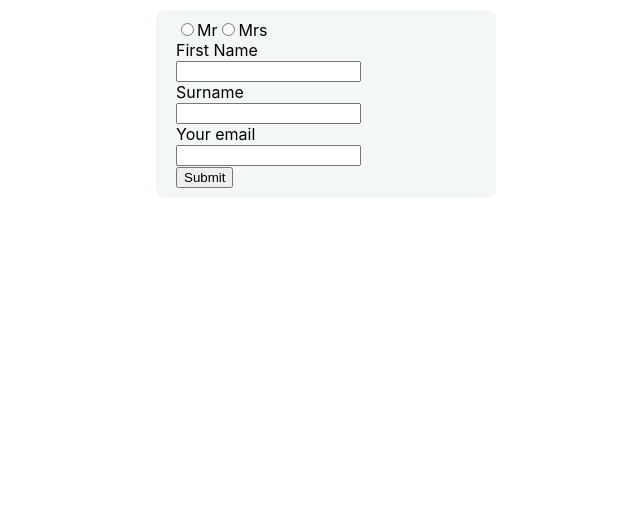
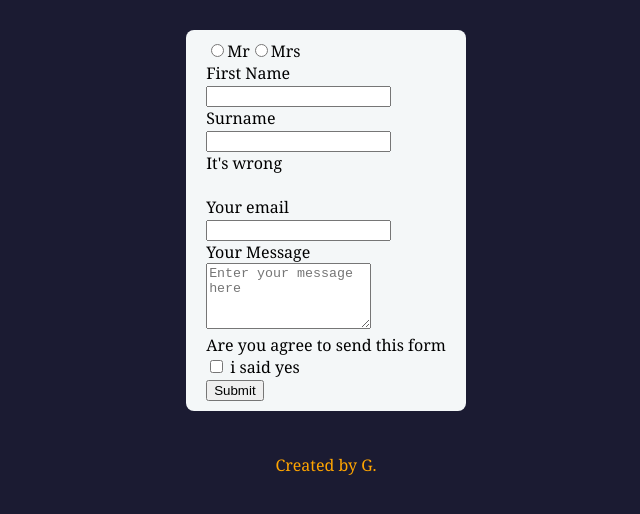
Before and after one commit to Made-By-J-Org/sync-lists, a React (Create React App) app: page / in a window 1280 px wide. Shown: the top 514 px of the page, without its empty margins (314-954 px from the left). Built offline with nearby package versions, Linux system fonts and the light colour scheme.

Commit message:
First validation of form

```diff
--- a/src/App.css
+++ b/src/App.css
@@ -37,12 +37,28 @@
   }
 }
 
+body{
+  width: 100%;
+  height: 100vh;
+  margin: 0;
+  background-color: #1b1b32;
+  color:aliceblue;
+  font-family:Georgia, 'Times New Roman', Times, serif;
+  font-size: 16px;
+}
 
 .form  {
   /* background-color:red; */
-  max-width: 300px;
-  margin: 10px auto;
+  color: black;
+  max-width: fit-content;
+  margin:  30px auto;
   padding: 10px 20px;
   background: #f4f7f8;
   border-radius: 8px;
 }
+
+footer{
+  text-align: center;
+  padding: 1%;
+  color: orange
+}
--- a/src/App.js
+++ b/src/App.js
@@ -1,58 +1,84 @@
 import './App.css';
 import React, { useState } from 'react';
-import parsePhoneNumber, { PhoneNumberMatcher } from 'libphonenumber-js';
-import {
-  isPossiblePhoneNumber,
-  isValidPhoneNumber,
-  validatePhoneNumberLength
-} from 'libphonenumber-js';
 export default App;
 
 function App() {
   const emailRegex = new RegExp(
     '^[a-zA-Z0-9._:$!%-]+@[a-zA-Z0-9.-]+.[a-zA-Z]$');
 
+  const personalInfoRegex = new RegExp(
+    '^[a-zA-Z]'
+  );
+
 
   const [name, setName] = useState('');
   const [surname, setSurname] = useState('');
   const [gender, setGender] = useState('');
   const [email, setEmail] = useState('');
+  const [message, setMessage] = useState('');
+  const [agrement, setAgrement] = useState('');
+  const [isNameOk, setIsNameOk] = useState(false);
+  const [isSurnameOk, setIsSurnameOk] = useState(false);
+  // const validateEmail = (e) => {
+  //   const valueForEmail = (e.target.value);
+  //   setEmail(valueForEmail)
+  //   console.log("1", emailRegex.test(valueForEmail))
 
+  //   if (emailRegex.test(valueForEmail)) {
+  //     console.log("2", email, valueForEmail,)
+  //   } else {
+  //     console.log("change an email")
+  //   }
 
-  const validateEmail = (e) => {
-    const valueForEmail = (e.target.value);
-    setEmail(valueForEmail)
-    console.log("1", emailRegex.test(valueForEmail))
-    if (emailRegex.test(valueForEmail)) {
-      console.log("2", email, valueForEmail,)
+  // }
+  function validatePersonalInfo(personalInfo, wichOne) {
+    if (personalInfoRegex.test(personalInfo)) {
+      if (wichOne === "name") {
+        setIsNameOk(true)
+      } else {
+        setIsSurnameOk(true)
+      }
     } else {
-      console.log("change an email")
+      console.log("wrong ", wichOne)
     }
 
   }
 
+
   const handleSubmit = () => {
-    if (name.length >= 5) {
-      console.log(gender, name, surname, email)
+
+    if (name != "") {
+      validatePersonalInfo(name, "name")
     } else {
-      console.log("warrning one or more fields needs interaction")
+      console.log("warrning, name is empty")
     };
-  };
+    if (surname != "") {
+      validatePersonalInfo(surname, "surname")
+    } else {
+      console.log("warrning, Surname is empty")
+    };
+    if (gender != "") {
+      console.log(name, surname, gender, email, message, agrement)
+    } else {
+      console.log("warrning, gender is empty")
+    };
+    if (message != "") {
+      console.log(name, surname, gender, email, message, agrement)
+    } else {
+      console.log("warrning, Message is empty")
+    };
+    if (agrement != "") {
+      console.log(name, surname, gender, email, message, agrement)
+    } else {
+      console.log("warrning, agrement is empty")
+    };
+    if (email != "") {
+      console.log(name, surname, gender, email, message, agrement)
+    } else {
+      console.log("warrning, Email is empty")
+    };
+  }
 
-  // const phoneNumber = parsePhoneNumber(' 8 (800) 555-35-35 ', 'RU')
-  // // if (phoneNumber) {
-  // //   phoneNumber.country === 'RU'
-  // //   phoneNumber.number === '+78005553535'
-  // //   phoneNumber.isPossible() === true
-  // //   phoneNumber.isValid() === true
-  // //   // Note: `.getType()` requires `/max` metadata: see below for an explanation.
-  // //   phoneNumber.getType() === 'TOLL_FREE'
-  // }
-  // isPossiblePhoneNumber('8 (800) 555-35-35', 'RU') === true
-  // isValidPhoneNumber('8 (800) 555-35-35', 'RU') === true
-
-  // validatePhoneNumberLength('8 (800) 555', 'RU') === 'TOO_SHORT'
-  // validatePhoneNumberLength('8 (800) 555-35-35', 'RU') === undefined // Length is valid.
 
   return (
     <React.Fragment>
@@ -71,21 +97,25 @@ function App() {
         <br />
         <label className='preview'>Surname<br></br>
           <input type="text" name="surname" onChange={(e) => setSurname(e.target.value)} required={true} />
-
+         <br></br> <span>{!isSurnameOk && "It's wrong"}</span><br></br>
         </label> <br></br>
         <lable>Your email<br></br>
-          <input type="email" name="email" onChange={(e) => validateEmail(e)} required={true}></input>
+          <input type="email" name="email" onChange={(e) => setEmail(e.target.value)} required={true}></input>
         </lable><br></br>
-        {/* <lable>Phone number<br></br>
-          <input type="number" name="phone" onClick={parsePhoneNumber} ></input></lable><br></br> */}
+        <label> Your Message </label><br></br>
+        <textarea rows="4" cols="18" name="message" placeholder="Enter your message here" onChange={(e) => setMessage(e.target.value)}></textarea><br></br>
+        <label>Are you agree to send this form</label><br></br>
+        <input type='checkbox' name="agrement" value="yes" onChange={(e) => setAgrement(e.target.value)} required={true}></input> i said yes <br></br>
+
         <button type="button" onClick={handleSubmit}>
           Submit
         </button>
 
       </div>
 
-
-
+      <footer>
+        Created by G.
+      </footer>
 
 
     </React.Fragment>
```
